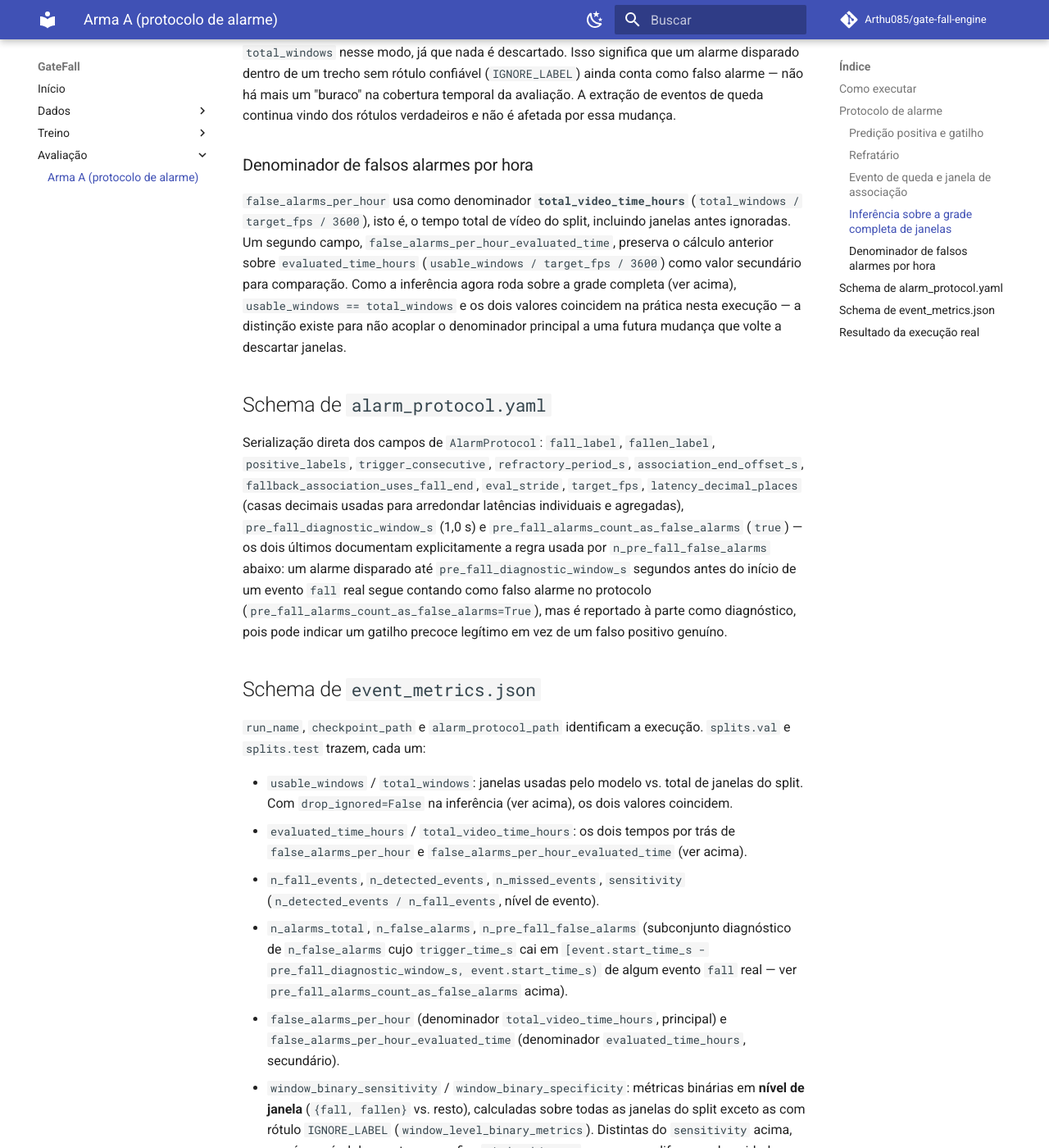
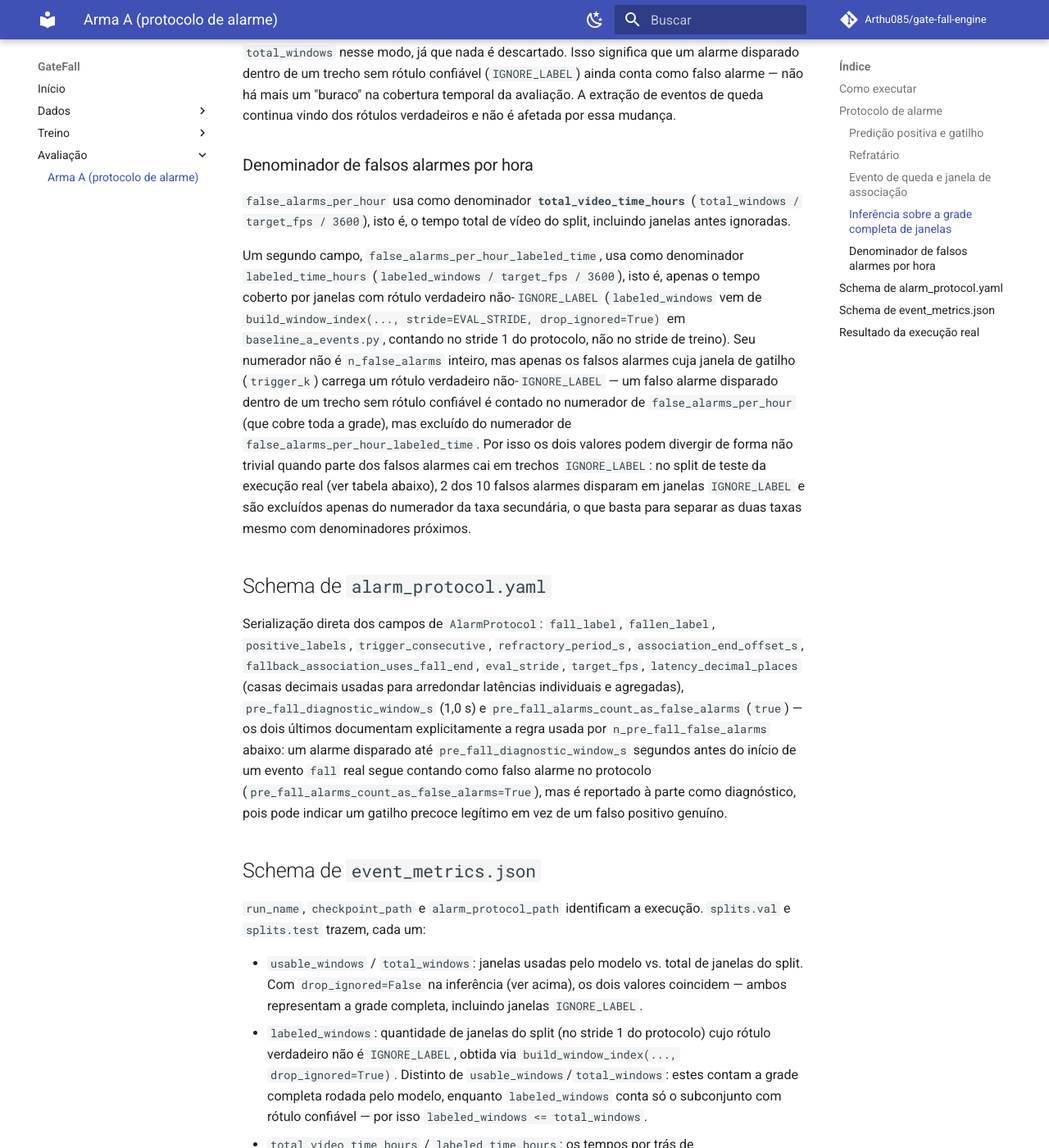
Before and after one commit to Arthu085/gate-fall-engine, an MkDocs documentation site: the page built from docs/eval/baseline-a-events.md, in a window 1280 px wide and 1400 px high, scrolled down 2262 px. Shown: the whole window at 82% size. Built offline with MkDocs 1.6.1 and Material for MkDocs 9.7.7, drawn with Linux system fonts in a browser that asks for light colours; comment, search, counter and statistics services are not loaded; some of the changed text lies outside the part shown.

Commit message:
fix(eval): split false-alarm rate denominator by labeled windows
Co-Authored-By: Claude <noreply@anthropic.com>

```diff
--- a/docs/eval/baseline-a-events.md
+++ b/docs/eval/baseline-a-events.md
@@ -106,14 +106,25 @@ rótulos verdadeiros e não é afetada por essa mudança.
 
 `false_alarms_per_hour` usa como denominador **`total_video_time_hours`**
 (`total_windows / target_fps / 3600`), isto é, o tempo total de vídeo do
-split, incluindo janelas antes ignoradas. Um segundo campo,
-`false_alarms_per_hour_evaluated_time`, preserva o cálculo anterior sobre
-`evaluated_time_hours` (`usable_windows / target_fps / 3600`) como valor
-secundário para comparação. Como a inferência agora roda sobre a grade
-completa (ver acima), `usable_windows == total_windows` e os dois valores
-coincidem na prática nesta execução — a distinção existe para não acoplar
-o denominador principal a uma futura mudança que volte a descartar
-janelas.
+split, incluindo janelas antes ignoradas.
+
+Um segundo campo, `false_alarms_per_hour_labeled_time`, usa como
+denominador `labeled_time_hours` (`labeled_windows / target_fps / 3600`),
+isto é, apenas o tempo coberto por janelas com rótulo verdadeiro
+não-`IGNORE_LABEL` (`labeled_windows` vem de `build_window_index(...,
+stride=EVAL_STRIDE, drop_ignored=True)` em `baseline_a_events.py`, contando
+no stride 1 do protocolo, não no stride de treino). Seu numerador não é
+`n_false_alarms` inteiro, mas apenas os falsos alarmes cuja janela de
+gatilho (`trigger_k`) carrega um rótulo verdadeiro não-`IGNORE_LABEL` —
+um falso alarme disparado dentro de um trecho sem rótulo confiável é
+contado no numerador de `false_alarms_per_hour` (que cobre toda a grade),
+mas excluído do numerador de `false_alarms_per_hour_labeled_time`. Por
+isso os dois valores podem divergir de forma não trivial quando parte dos
+falsos alarmes cai em trechos `IGNORE_LABEL`: no split de teste da
+execução real (ver tabela abaixo), 2 dos 10 falsos alarmes disparam em
+janelas `IGNORE_LABEL` e são excluídos apenas do numerador da taxa
+secundária, o que basta para separar as duas taxas mesmo com denominadores
+próximos.
 
 ## Schema de `alarm_protocol.yaml`
 
@@ -138,10 +149,17 @@ execução. `splits.val` e `splits.test` trazem, cada um:
 
 - `usable_windows` / `total_windows`: janelas usadas pelo modelo vs.
   total de janelas do split. Com `drop_ignored=False` na inferência (ver
-  acima), os dois valores coincidem.
-- `evaluated_time_hours` / `total_video_time_hours`: os dois tempos por
-  trás de `false_alarms_per_hour` e `false_alarms_per_hour_evaluated_time`
-  (ver acima).
+  acima), os dois valores coincidem — ambos representam a grade completa,
+  incluindo janelas `IGNORE_LABEL`.
+- `labeled_windows`: quantidade de janelas do split (no stride 1 do
+  protocolo) cujo rótulo verdadeiro não é `IGNORE_LABEL`, obtida via
+  `build_window_index(..., drop_ignored=True)`. Distinto de
+  `usable_windows`/`total_windows`: estes contam a grade completa rodada
+  pelo modelo, enquanto `labeled_windows` conta só o subconjunto com
+  rótulo confiável — por isso `labeled_windows <= total_windows`.
+- `total_video_time_hours` / `labeled_time_hours`: os tempos por trás de
+  `false_alarms_per_hour` e `false_alarms_per_hour_labeled_time`,
+  respectivamente (ver acima).
 - `n_fall_events`, `n_detected_events`, `n_missed_events`, `sensitivity`
   (`n_detected_events / n_fall_events`, nível de evento).
 - `n_alarms_total`, `n_false_alarms`, `n_pre_fall_false_alarms`
@@ -149,9 +167,11 @@ execução. `splits.val` e `splits.test` trazem, cada um:
   em `[event.start_time_s - pre_fall_diagnostic_window_s,
   event.start_time_s)` de algum evento `fall` real — ver
   `pre_fall_alarms_count_as_false_alarms` acima).
-- `false_alarms_per_hour` (denominador `total_video_time_hours`, principal)
-  e `false_alarms_per_hour_evaluated_time` (denominador
-  `evaluated_time_hours`, secundário).
+- `false_alarms_per_hour` (denominador `total_video_time_hours`, numerador
+  `n_false_alarms` inteiro; principal) e
+  `false_alarms_per_hour_labeled_time` (denominador `labeled_time_hours`,
+  numerador restrito aos falsos alarmes cuja janela de gatilho tem rótulo
+  verdadeiro não-`IGNORE_LABEL`; secundário — ver acima).
 - `window_binary_sensitivity` / `window_binary_specificity`: métricas
   binárias em **nível de janela** (`{fall, fallen}` vs. resto),
   calculadas sobre todas as janelas do split exceto as com rótulo
@@ -168,14 +188,14 @@ Execução registrada em `runs/baseline_a/event_metrics.json`, sobre o
 checkpoint da última época treinado em [Treino — Arma A
 (TCN)](../train/baseline-a.md):
 
-| Split | Eventos | Detectados | Sensibilidade (evento) | Falsos alarmes/h | Falsos alarmes pré-queda | Sensibilidade (janela) | Especificidade (janela) | Latência média |
-| ----- | ------- | ---------- | ----------------------- | ------------------ | ------------------------- | ------------------------ | -------------------------- | --------------- |
-| Validação | 13 | 12 | 92,3% | 17,3 | 0 | 91,6% | 97,3% | 0,4 s |
-| Teste | 22 | 21 | 95,5% | 58,4 | 1 | 90,0% | 97,1% | 0,5 s |
+| Split | Eventos | Detectados | Sensibilidade (evento) | Falsos alarmes/h (total) | Falsos alarmes/h (tempo rotulado) | Falsos alarmes pré-queda | Sensibilidade (janela) | Especificidade (janela) | Latência média |
+| ----- | ------- | ---------- | ----------------------- | ------------------ | ------------------------- | ------------------------- | ------------------------ | -------------------------- | --------------- |
+| Validação | 13 | 12 | 92,3% | 17,3 | 17,3 | 0 | 91,6% | 97,3% | 0,4 s |
+| Teste | 22 | 21 | 95,5% | 58,4 | 51,3 | 1 | 90,0% | 97,1% | 0,5 s |
 
 A taxa de falsos alarmes por hora é maior no teste que na validação
-(58,4 vs. 17,3), consistente com a queda de macro-F1 do treino para o
-teste já documentada em [Treino — Arma A
+(58,4 vs. 17,3 no denominador de tempo total), consistente com a queda de
+macro-F1 do treino para o teste já documentada em [Treino — Arma A
 (TCN)](../train/baseline-a.md#resultado-da-execução-real): o split de
 teste é cross-subject, então mais confusões entre classes próximas de
 `fall`/`fallen` viram alarmes espúrios sobre subjects não vistos. Os
@@ -183,3 +203,14 @@ contadores de evento (13/12 na validação, 22/21 no teste) não mudaram
 com a inclusão das janelas antes ignoradas na inferência — apenas o
 denominador de falsos alarmes por hora e a contagem de falsos alarmes em
 si mudaram.
+
+No split de teste, `false_alarms_per_hour_labeled_time` (51,3) fica
+sensivelmente abaixo de `false_alarms_per_hour` (58,4): apesar de
+`labeled_time_hours` (0,156 h) já ser menor que `total_video_time_hours`
+(0,171 h), 2 dos 10 falsos alarmes do split disparam dentro de trechos
+`IGNORE_LABEL` e são excluídos do numerador da taxa secundária (ver
+"Denominador de falsos alarmes por hora" acima) — por isso a taxa
+secundária não sobe proporcionalmente à redução do denominador. Na
+validação os dois valores praticamente coincidem (17,3 vs. 17,3), pois
+apenas 1 janela do split é `IGNORE_LABEL` e o único falso alarme não cai
+nela.
```
Also changed, not shown: 4 other files.
